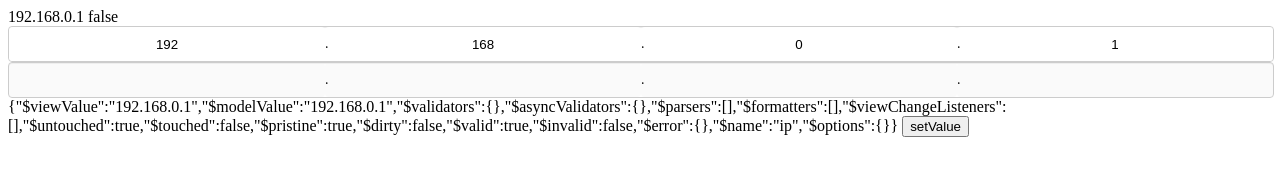
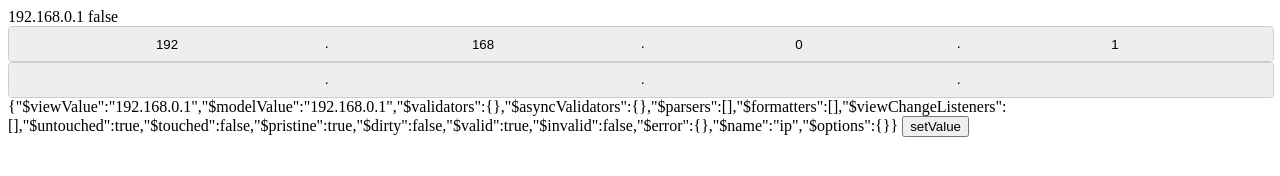
Before and after one commit to mario-mui/angulaIpInput, a website: page demo.html in a window 1280 px wide. Drawn offline with nearby package versions, Linux system fonts and the light colour scheme.

Commit message:
fix border radio bug

```diff
--- a/src/css/ip_input.css
+++ b/src/css/ip_input.css
@@ -16,13 +16,23 @@
 
 .ip-input > .ip-cell  {
     float: left;
-    border-radius: 4px;
     height: 100%;
     width: 25%;
     padding: 0;
     border: none;
     text-align: center;
     outline: none;
+    background: #eee;
+}
+
+.ip-input > .ip-cell:first-child  {
+    border-top-left-radius: 4px;
+    border-bottom-left-radius: 4px;
+}
+
+.ip-input > .ip-cell:last-child  {
+    border-top-right-radius: 4px;
+    border-bottom-right-radius: 4px;
 }
 
 .ip-input > .ip-dot  {
```
